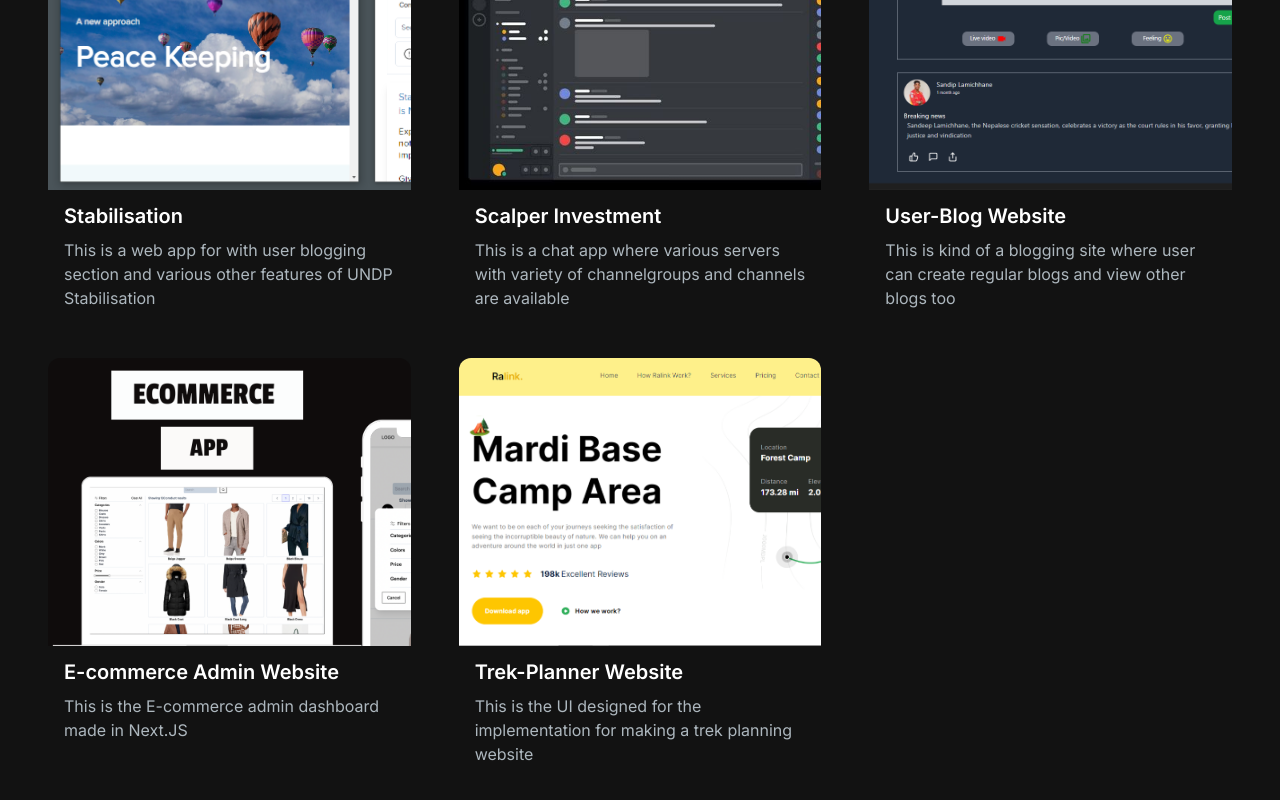
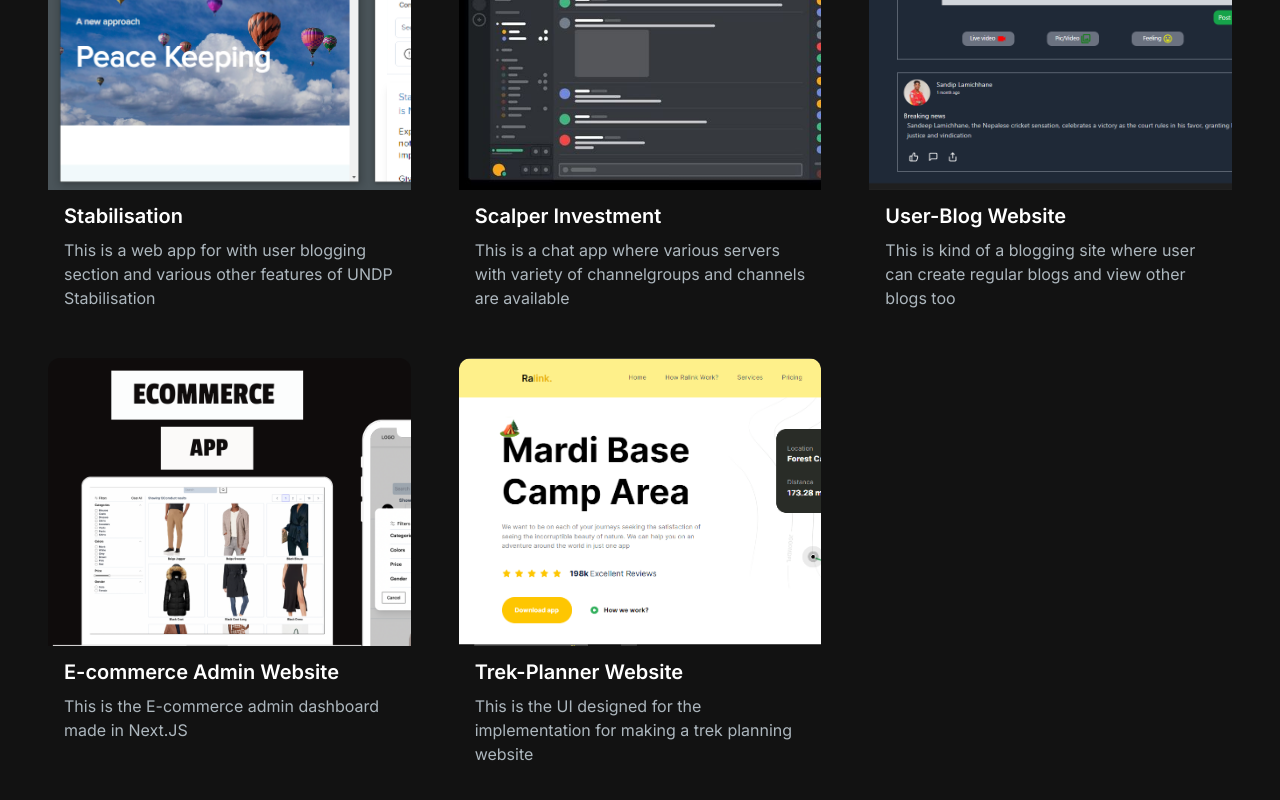
Before and after one commit to raajz49/Next-Portfolio, a Next.js app: page / in a window 1280 px wide. Shown: the part 2558-3358 px from the top of the page. Built offline with nearby package versions, Linux system fonts and the light colour scheme.

Commit message:
changes in file names and place

```diff
--- a/src/app/components/ProjectsSection.jsx
+++ b/src/app/components/ProjectsSection.jsx
@@ -27,7 +27,7 @@ const projectsData = [
     id: 3,
     title: "User-Blog Website",
     description: "This is kind of a blogging site where user can create regular blogs and view other blogs too",
-    image: "/images/4.png",
+    image: "/images/projects/userblog.png",
     tag: ["All", "Web"],
     gitUrl: "/",
     previewUrl: "/",
@@ -45,7 +45,7 @@ const projectsData = [
     id: 5,
     title: "Trek-Planner Website",
     description: "This is the UI designed for the implementation for making a trek planning website",
-    image: "/images/3.png",
+    image: "/images/projects/trekplanner.png",
     tag: ["All", "web"],
     gitUrl: "/",
     previewUrl: "/",
```
Also changed, not shown: public/images/projects/trekplanner.png (renamed from public/images/1.PNG), public/images/projects/userblog.png (renamed from public/images/4.PNG).
